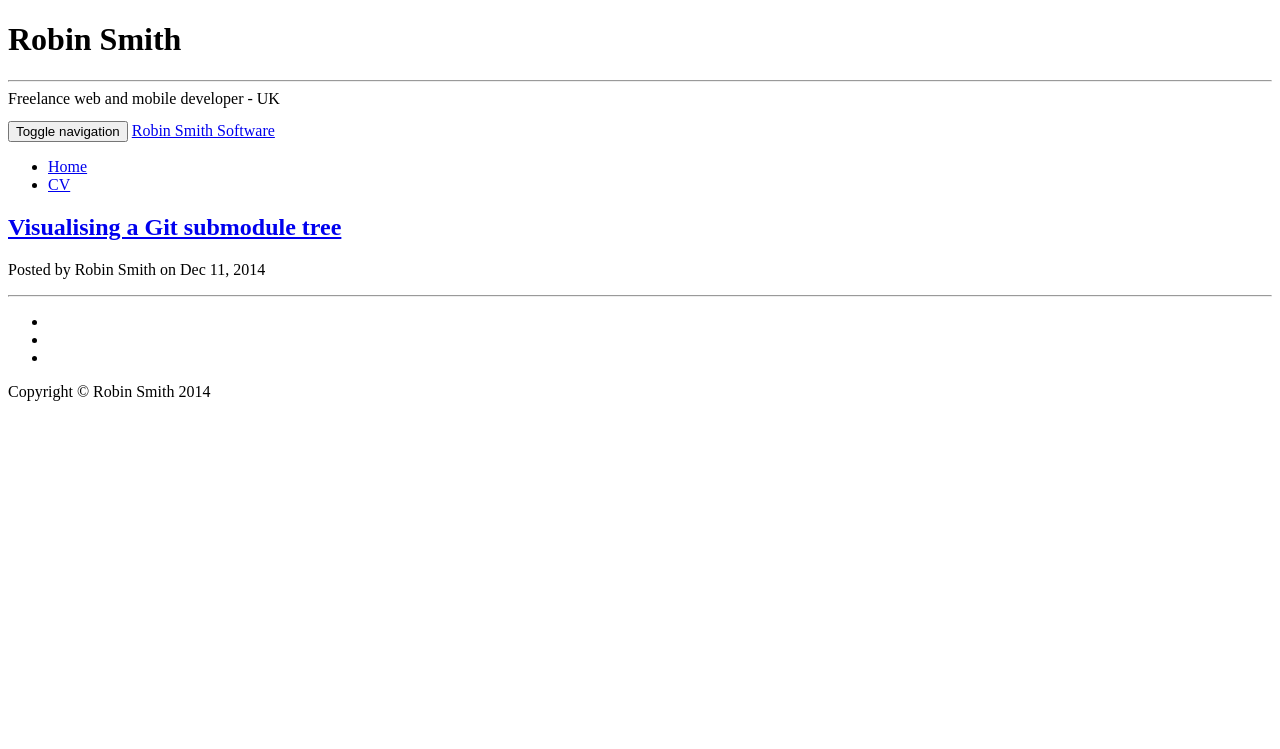
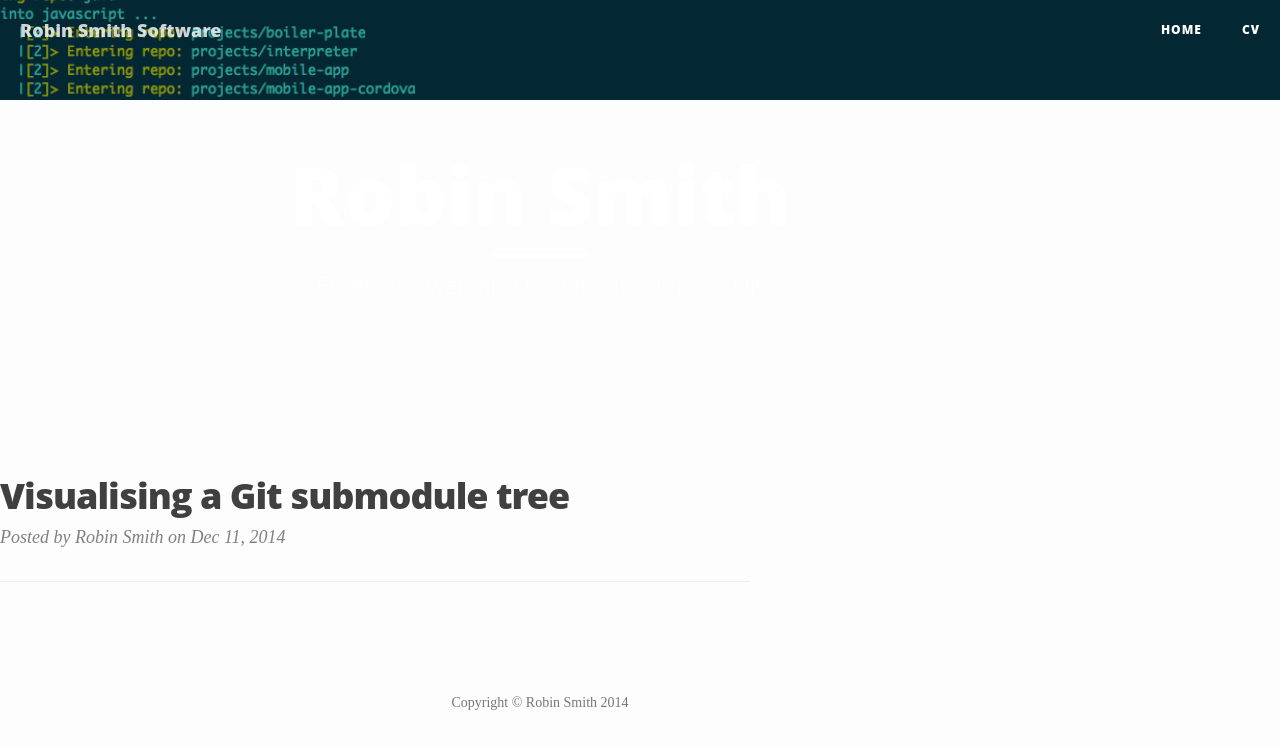
Before and after one commit to robinrob/robinrob.github.io-dev, a Jekyll site: the page built from index.html, in a window 1280 px wide. Shown: the top 749 px of the page. Built offline with Jekyll 4.4.1, drawn with Linux system fonts in a browser that asks for light colours.

Commit message:
Auto-update.

```diff
--- a/_config.yml
+++ b/_config.yml
@@ -8,7 +8,7 @@ description: > # this means to ignore newlines until "baseurl:"
   line in _config.yml. It will appear in your document head meta (for
   Google search results) and in your feed.xml site description.
 exclude: [node_modules]
-baseurl: "robinrob.github.io-dev" # the subpath of your site, e.g. /blog/
+baseurl: "/robinrob.github.io-dev/" # the subpath of your site, e.g. /blog/
 url: "http://robinrob.github.io" # the base hostname & protocol for your site
 github_username:  robinrob
 
```
